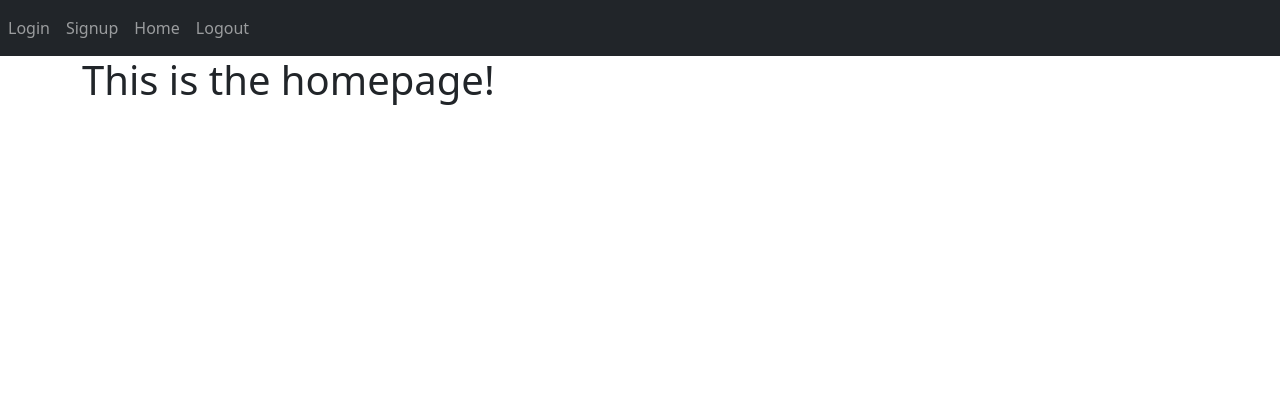
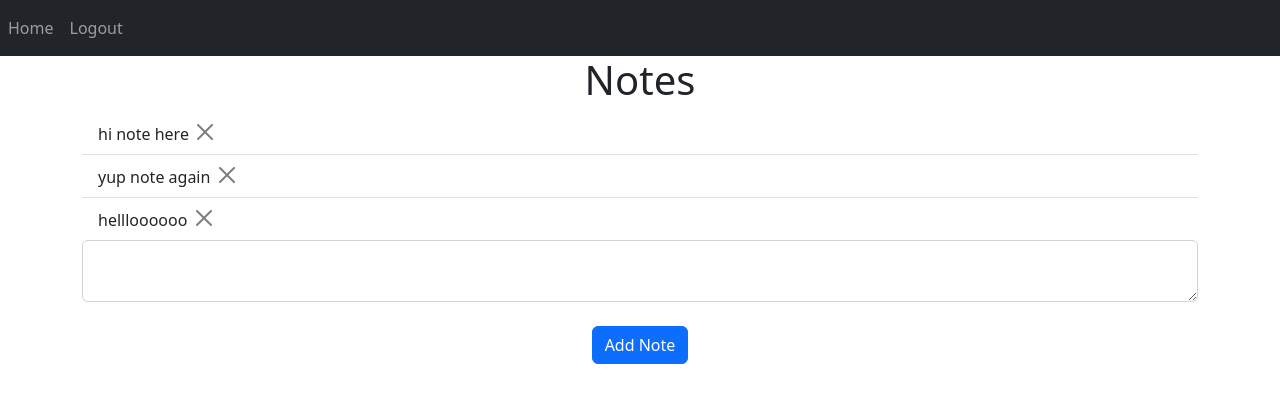
Before and after one commit to qonstellations/Basic-Flask-Notes-App, a Flask app: page / in a window 1280 px wide. Shown: the top 403 px of the page. Run offline with Flask 3, Linux system fonts and the light colour scheme; a user stored in the database is signed in.

Commit message:
added delete note functionality

```diff
--- a/pyproject.toml
+++ b/pyproject.toml
@@ -9,4 +9,5 @@ dependencies = [
     "flask-login>=0.6.3",
     "flask-pymongo>=3.0.1",
     "flask-sqlalchemy>=3.1.1",
+    "jsonify>=0.5",
 ]
--- a/website/__init__.py
+++ b/website/__init__.py
@@ -33,7 +33,7 @@ def create_app():
     return app
 
 def create_database(app):
-    if not path.exists(f"website/{DB_NAME}"):
+    if not path.exists(f"instance/{DB_NAME}"):
         with app.app_context():
             db.create_all()
         print("Created Database!")
--- a/website/auth.py
+++ b/website/auth.py
@@ -23,12 +23,12 @@ def login():
         else:
             flash("Email does not exist. Please Sign Up!", category="error")
 
-    return render_template("login.html")
+    return render_template("login.html", user=current_user)
 
 @auth.route("/logout")
 @login_required
 def logout():
-    logout_user(user)
+    logout_user()
     return redirect(url_for("auth.login"))
 
 @auth.route("/sign-up", methods=["GET", "POST"])
@@ -59,4 +59,4 @@ def sign_up():
             login_user(user, remember=True)
             return redirect(url_for("views.home"))
 
-    return render_template("sign_up.html")
+    return render_template("sign_up.html", user=current_user)
--- a/website/models.py
+++ b/website/models.py
@@ -13,4 +13,4 @@ class User(db.Model, UserMixin):
     email = db.Column(db.String(150), unique=True)
     password = db.Column(db.String(150))
     first_name = db.Column(db.String(150))
-    notes = db.Relationship("Note")
+    notes = db.Relationship("Note", backref="user")
--- a/website/templates/base.html
+++ b/website/templates/base.html
@@ -18,10 +18,13 @@
         </button>
         <div class="collapse navbar-collapse" id="navbar">
             <div class="navbar-nav">
+                {% if user.is_authenticated %}
+                <a class="nav-item nav-link" id="home" href="/">Home</a>
+                <a class="nav-item nav-link" id="logout" href="/logout">Logout</a>
+                {% else %}
                 <a class="nav-item nav-link" id="login" href="/login">Login</a>
                 <a class="nav-item nav-link" id="sign_up" href="/sign-up">Signup</a>
-                <a class="nav-item nav-link" id="home" href="/">Home</a>
-                <a class="nav-item nav-link" id="logout" href="/logout">Logout</a>
+                {% endif %}
             </div>
         </div>
     </nav>
--- a/website/templates/home.html
+++ b/website/templates/home.html
@@ -3,5 +3,37 @@
 {% block title %}Home{% endblock %}
 
 {% block content %}
-<h1>This is the homepage!</h1>
+<h1 align="center">Notes</h1>
+<ul class="list-group list-group-flush" id="notes">
+    {% for note in user.notes %}
+    <li class="list-group-item">{{ note.data }}
+        <button type="button"
+                class="btn-close"
+                aria-label="Close"
+                onClick="deleteNote({{ note.id | tojson }})"></button>
+    </li>
+    {% endfor %}
+</ul>
+
+<form method="POST">
+    <textarea name="note" id="note" class="form-control"></textarea>
+    <br/>
+    <div align="center">
+        <button type="submit" class="btn btn-primary">Add Note</button>
+    </div>
+</form>
+
+<script>
+function deleteNote(noteId) {
+    fetch("/delete-note", {
+        method: "POST",
+        body: JSON.stringify({ noteId: noteId }),
+        headers: {
+            "Content-Type": "application/json"
+        }
+    }).then((_res) => {
+        window.location.href = "/";
+    });
+}
+</script>
 {% endblock %}
--- a/website/views.py
+++ b/website/views.py
@@ -1,9 +1,38 @@
-from flask import Blueprint, render_template
+import json
+
+from flask import Blueprint, render_template, request, flash, jsonify
 from flask_login import login_required, current_user
+from .models import Note
+from . import db
 
 views = Blueprint("views", __name__)
 
-@views.route("/")
+@views.route("/", methods=["GET", "POST"])
 @login_required
 def home():
-    return render_template("home.html")
+    if request.method == "POST":
+        note = request.form.get("note")
+
+        if(len(note) < 1):
+            flash("Note is too short!", category="error")
+        else:
+            new_note = Note(data=note, user_id=current_user.id)
+            db.session.add(new_note)
+            db.session.commit()
+            flash("Note Added!", category="sucess")
+
+    return render_template("home.html", user=current_user)
+
+@views.route("/delete-note", methods=["POST"])
+@login_required
+def delete_note():
+    data = json.loads(request.data)
+    noteId = data["noteId"]
+    note = Note.query.get(noteId)
+
+    if note:
+        if note.user_id == current_user.id:
+            db.session.delete(note)
+            db.session.commit()
+
+    return jsonify({})
```
Also changed, not shown: instance/database.db, 1 other file.
